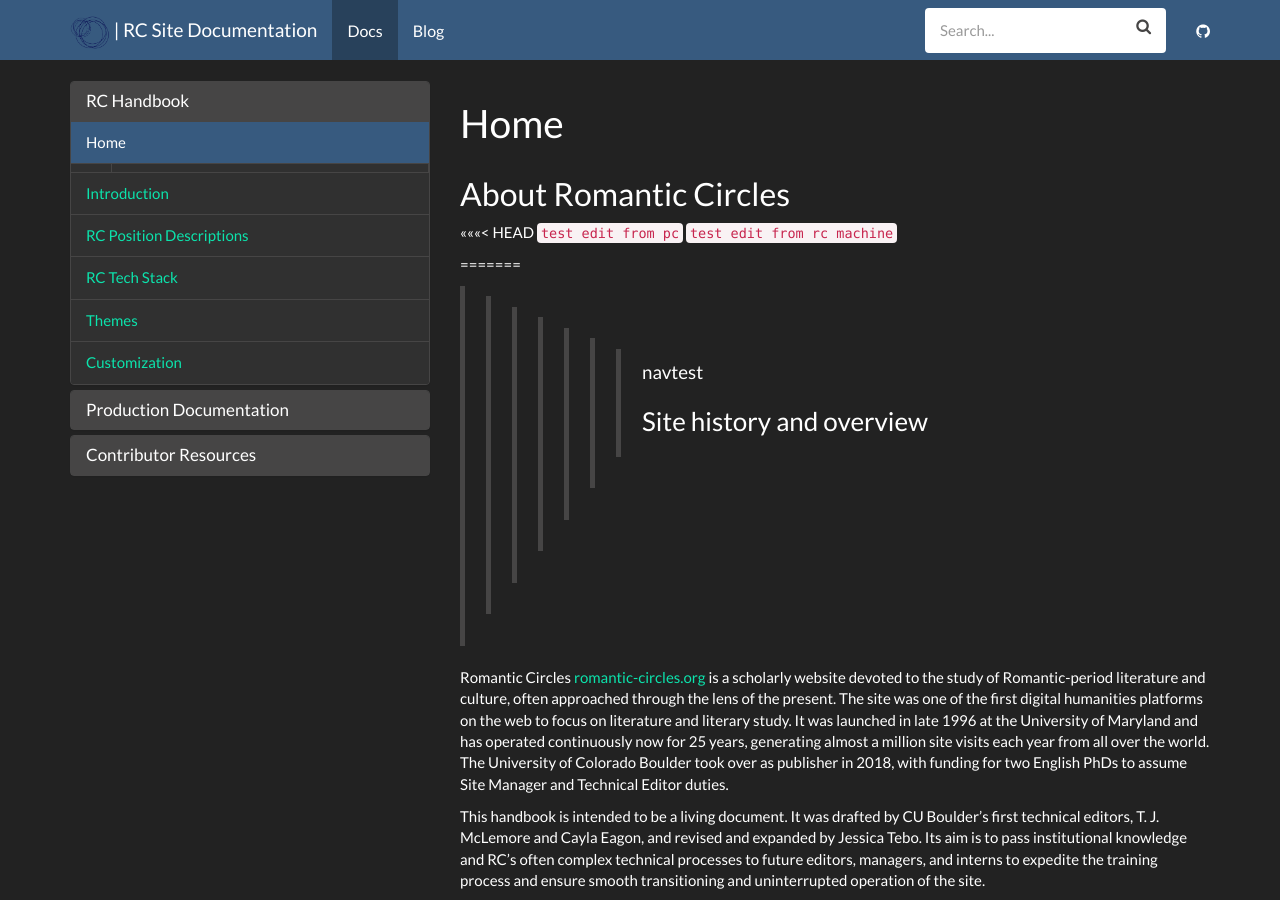
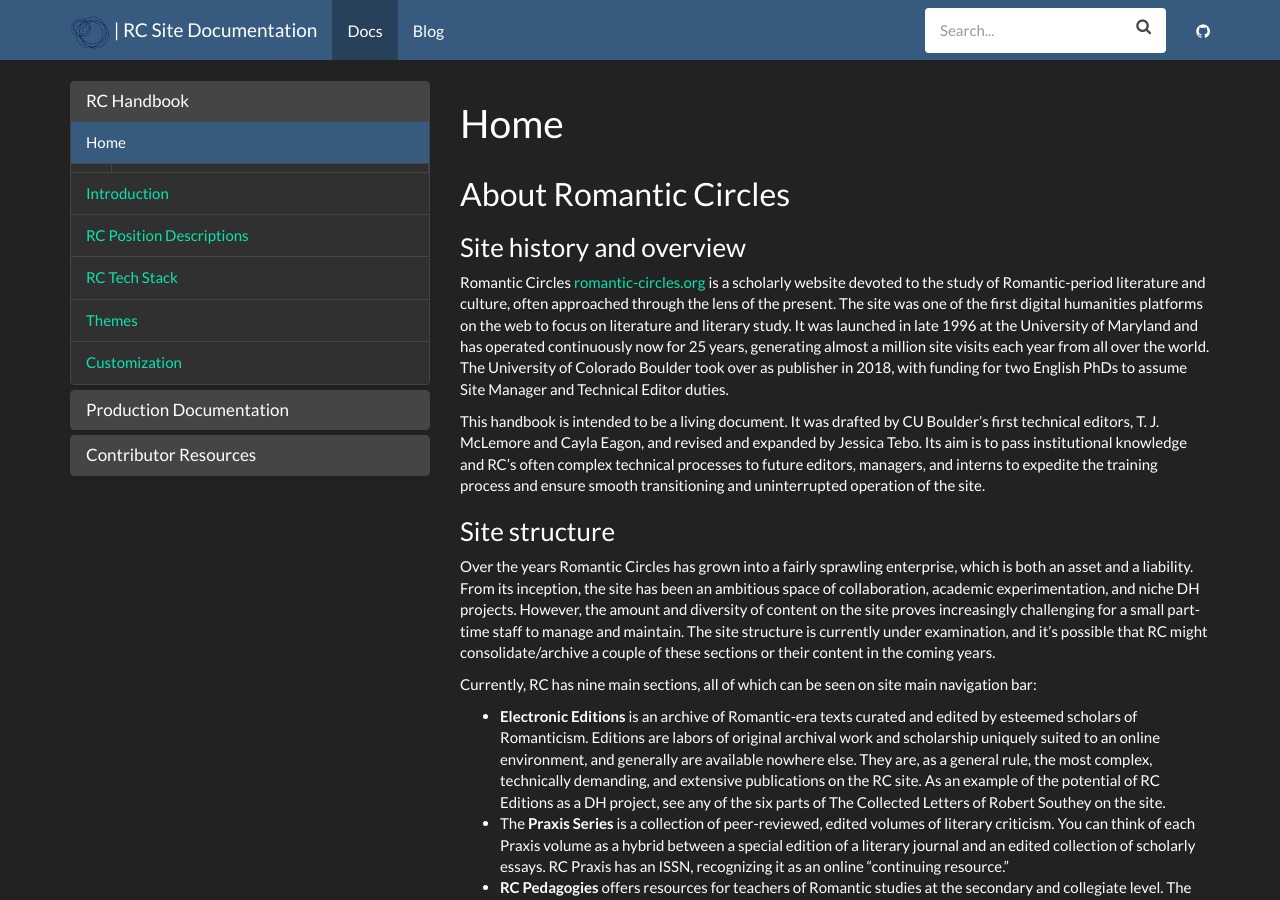
Before and after one commit to steve-kasica/romanticcircles.github.io, a Jekyll site: the page built from _docs/index.md, in a window 1280 px wide and 900 px high. Built offline with Jekyll 4.4.1, drawn with Linux system fonts in a browser that asks for light colours.

Commit message:
file formatting revisions

```diff
--- a/_docs/index.md
+++ b/_docs/index.md
@@ -6,12 +6,6 @@ redirect_from: /docs/index.html
 
 ## About Romantic Circles
 
-<<<<<<< HEAD
-`test edit from pc`
-`test edit from rc machine`
-
-=======
->>>>>>> navtest
 ### Site history and overview
 
 Romantic Circles [romantic-circles.org](https://www.romantic-circles.org) is a scholarly website devoted to the study of Romantic-period literature and culture, often approached through the lens of the present. The site was one of the first digital humanities platforms on the web to focus on literature and literary study. It was launched in late 1996 at the University of Maryland and has operated continuously now for 25 years, generating almost a million site visits each year from all over the world. The University of Colorado Boulder took over as publisher in 2018, with funding for two English PhDs to assume Site Manager and Technical Editor duties.
```
Also changed, not shown: _docs/rc-position-descriptions.md (+0 -2 lines), _docs/tech-stack.md (+1 -1 lines).
